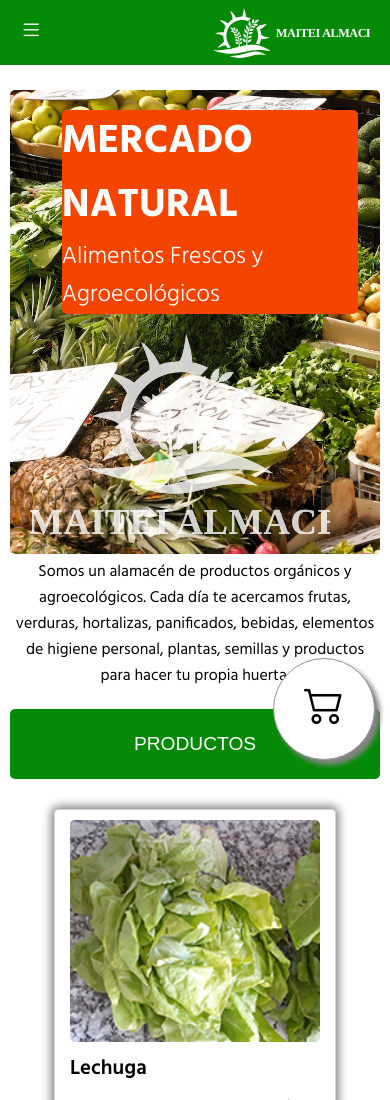
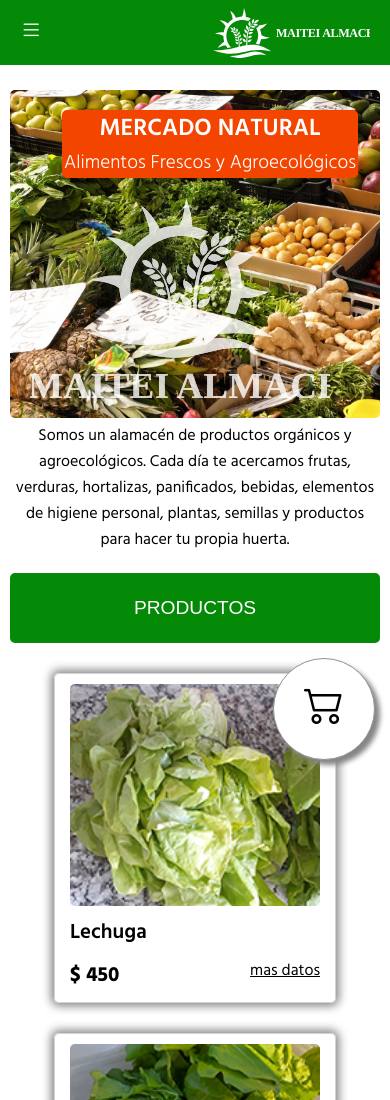
Before and after one commit to pmbejas/almacennatural, a plain HTML site: page index.html in a window 390 px wide. Shown: the top 1100 px of the page. Drawn offline with nearby package versions, Linux system fonts and the light colour scheme.

Commit message:
Correcciones menores

```diff
--- a/css/style.css
+++ b/css/style.css
@@ -805,6 +805,21 @@
         font-size: 1.1rem;
     }
 
+    .titulo {
+        width: 90%;
+    }
+
+    .textoCajaTitulo {
+        font-size: 1.5rem;
+        font-weight: 600;
+    }
+
+    .textoCajaSubtitulo {
+        font-size: 1.2rem;
+        font-weight: 300;
+    }
+
+
     .descripcionNosotros {
         display: flex;
         flex-direction: column;
@@ -861,12 +876,13 @@
     .contenedorCajaNosotros {
         display: flex;
         flex-direction: column;
-        width: 100%;
+        align-items: center;
+        width: 100vw;
         gap: 30px;
     }
 
     .cajaNosotros {
-     width: 95%;
+     width: 85vw;
     }
 
     .contenedorCajaNosotros p {
```
